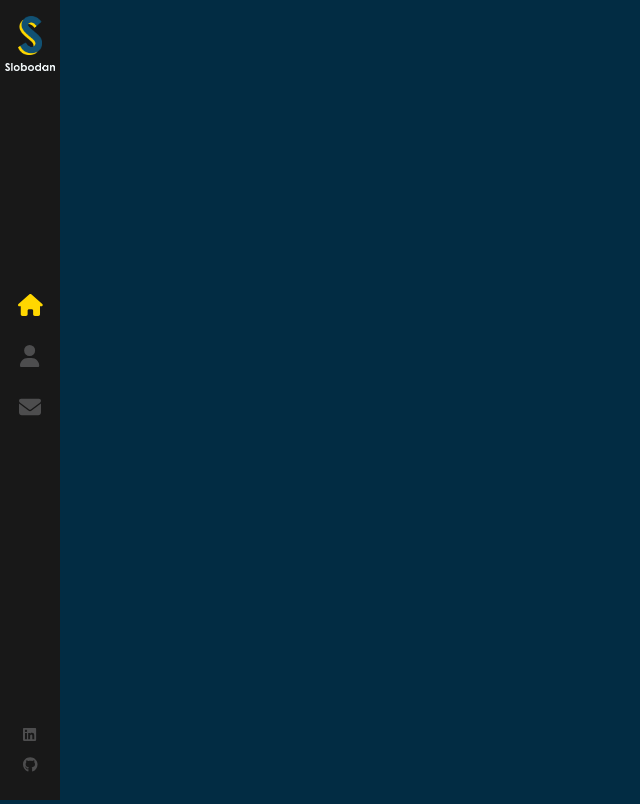
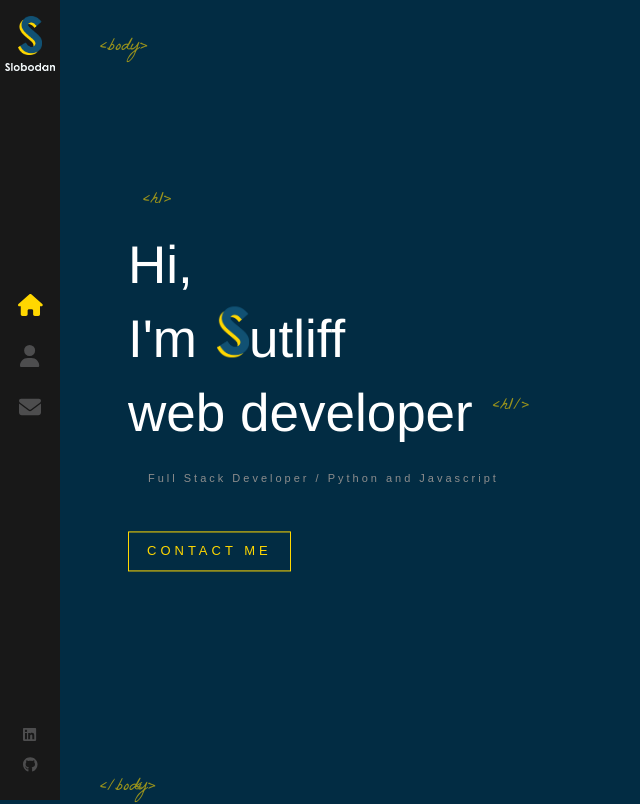
Before and after one commit to KitSutliff/react-portfolio, a React (Create React App) app: page / in a window 1280 px wide. Shown: the whole page, without its empty margins (0-640 px from the left). Built offline with nearby package versions, Linux system fonts and the light colour scheme.

Commit message:
adds homepage with stock text and animation

```diff
--- a/src/App.js
+++ b/src/App.js
@@ -1,12 +1,15 @@
 import './App.scss'
 import { Routes, Route } from 'react-router-dom'
 import Layout from './components/Layout'
+import Home from './components/Home'
 
 function App() {
   return (
     <>
       <Routes>
-        <Route path="/" element={<Layout />} />
+        <Route path="/" element={<Layout />}>
+          <Route index element={<Home />} />
+        </Route>
       </Routes>
     </>
   )
--- /dev/null
+++ b/src/components/Home/index.js
@@ -0,0 +1,22 @@
+import LogoTitle from '../../assets/images/logo-s.png';
+import { Link } from 'react-router-dom'
+import './index.scss';
+
+const Home = () => {
+    return (
+        <div className="container home-page">
+            <div className="text-zone">
+                <h1> Hi, <br /> I'm
+                <img src = {LogoTitle} alt="developer" />
+                utliff
+                <br />
+                web developer
+                </h1>
+                <h2> Full Stack Developer / Python and Javascript</h2>
+                <Link to="/contact" className="flat-button">CONTACT ME</Link>
+            </div>
+        </div>
+    );
+}
+
+export default Home
--- /dev/null
+++ b/src/components/Home/index.scss
@@ -0,0 +1,75 @@
+.home-page {
+    .text-zone {
+        position: absolute;
+        left: 10%;
+        top: 50%;
+        transform: translateY(-50%);
+        width: 40%;
+        max-height: 90%;
+    }
+
+    h1 {
+        color: #fff;
+        font-size: 53px;
+        margin: 0;
+        font: 'Coolvetica';
+        font-weight: 400;
+
+        &::before {
+            content: '<h1>';
+            font-family: 'La Belle Aurore';
+            color:  #ffd700;
+            font-size: 18px;
+            position: absolute;
+            margin-top: -40px;
+            left: 15px;
+            opacity:0.6;
+        }
+
+        &::after {
+            content: '<h1/>';
+            font-family: 'La Belle Aurore';
+            color: #ffd700;
+            font-size: 18px;
+            position: absolute;
+            margin-top: 18px;
+            margin-left: 20px;
+            animation: fadeIn 1s 1.7s backwards;
+            opacity:0.6;
+
+        }
+
+        img{
+            width: 32px;
+            margin-left: 20px;
+            opacity: 0;
+            height:auto;
+            animation: rotateIn 1s linear both;
+            animation-delay: 1.4s;
+        }
+    }
+
+    h2 {
+        color: #8d8d8d;
+        margin: 20px;
+        font-weight: 400;
+        font-size: 11px;
+        font-family: sans-serif;
+        letter-spacing: 3px;
+        animation: fadeIin 1s 1.8s backwards;
+    }
+
+    .flat-button {
+        color: #ffd700;
+        font-size: 13px;
+        font-weight: 400;
+        letter-spacing: 4px;
+        font-family: sans-serif;
+        text-decoration: none;
+        padding: 10px 18px;
+        border: 1px solid #ffd700;
+        margin-top: 25px;
+        float: left;
+        animation: fadeInAnimation 1s 1.8s backwards;
+    }
+}
--- a/src/components/Layout/index.js
+++ b/src/components/Layout/index.js
@@ -1,9 +1,24 @@
 
+import { Outlet } from 'react-router-dom'
 import Sidebar from '../Sidebar'
 import './index.scss';
 
 const Layout = () => {
-    return <><Sidebar /></>
+    return (
+        <div className = "App">
+            <Sidebar />
+            <div className='page'>
+                <span className='tags top-tags'>&lt;body&gt;</span>
+
+                <Outlet />
+
+                <span className='tags bottom-tags'>
+                &lt;/body&gt;
+                <span className='bottom-tag-html'>&lt;</span>
+                </span>
+            </div>
+        </div>
+    )
 }
 
 export default Layout
--- a/src/components/Layout/index.scss
+++ b/src/components/Layout/index.scss
@@ -0,0 +1,39 @@
+.page {
+    width: 100%;
+    height: 100%;
+    position: absolute;
+}
+
+.top-tags {
+    bottom: auto;
+    top: 35px;
+}
+
+.tags {
+    color:#ffd700;
+    opacity: 0.6;
+    position: absolute;
+    bottom: 0;
+    left: 100px;
+    font-size: 18px;
+    font-family: 'La Belle Aurore';
+}
+
+.bottom-tag-html {
+    margin-left: -20px;
+}
+
+.container {
+    width: 100%;
+    will-change: contents;
+    height: 90%;
+    min-height: 566px;
+    position: absolute;
+    opacity: 0;
+    top: 5%;
+    margin: 0 auto;
+    z-index: 1;
+    transform-style: preserve-3d;
+    animation: fadeIn 1s forwards;
+    animation-delay: 1s;
+}
```
Also changed, not shown: src/App.css (deleted, +0 -38 lines).
